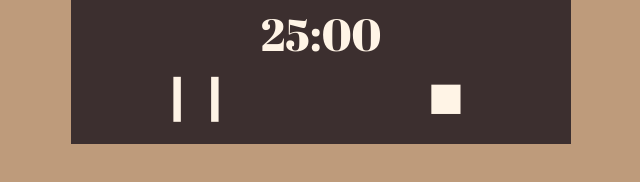
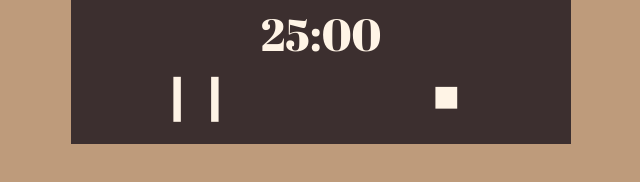
Before and after one commit to hyathynth/pomodoro-clock, a plain HTML site: page index.html in a window 1280 px wide. Shown: the part 424-606 px from the top of the page, 319-959 px from the left. Drawn offline with nearby package versions, Linux system fonts and the light colour scheme.

Commit message:
change stop button

```diff
--- a/index.html
+++ b/index.html
@@ -28,7 +28,7 @@
             <div id = "clock_name">Session</div>
             <div id = "clock"></div>
             <div class = "action"><button id = "pause">&#10073;&#10073;</button></div>
-            <div class = "action"><button id = "stop">&#9724;</button></div>
+            <div class = "action"><button id = "stop">&#9632;</button></div>
         </div>
     </body>
 
```
